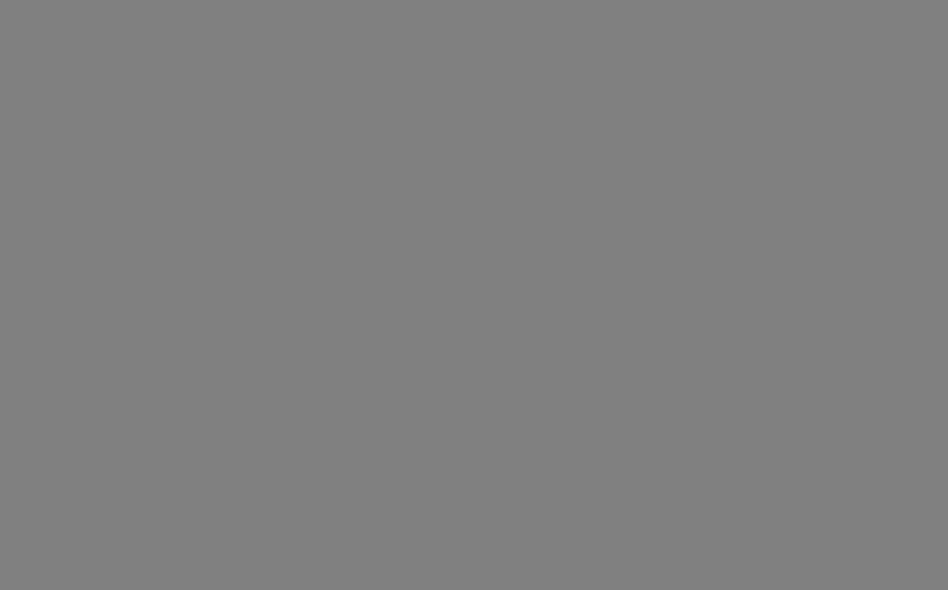
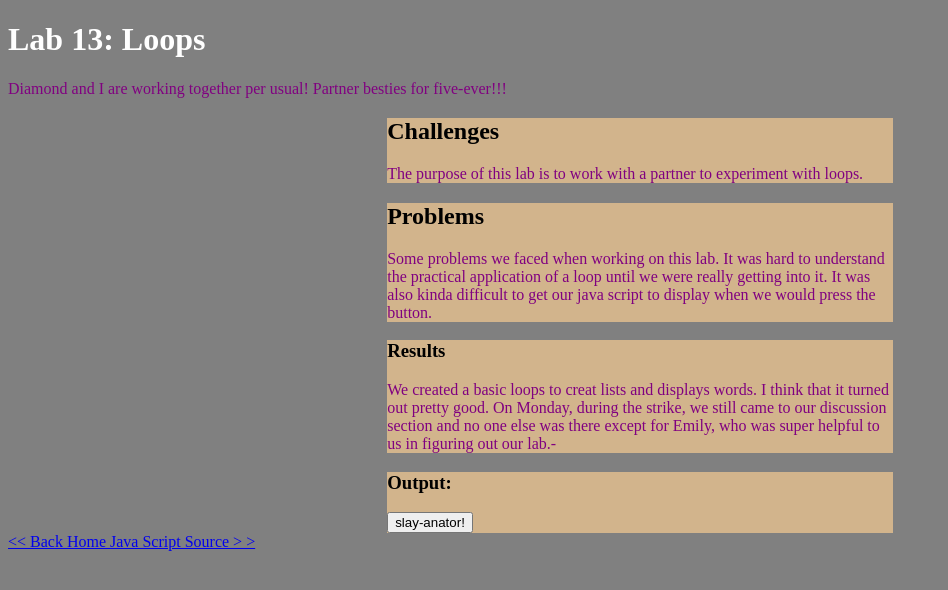
Before and after one commit to gageweber/art101, a plain HTML site: page lab13/index.html in a window 1280 px wide. Shown: the whole page, without its empty margins (0-948 px from the left). Drawn offline with nearby package versions, Linux system fonts and the light colour scheme.

Commit message:
LAB 13
done with lab 13

```diff
--- a/lab13/css/lab.css
+++ b/lab13/css/lab.css
@@ -0,0 +1,24 @@
+#challenges{
+  width: 40%;
+  height: 40%;
+  background-color: tan;
+  margin: auto;
+}
+#problems{
+  width: 40%;
+  height: 40%;
+  background-color: tan;
+  margin: auto;
+}
+#results{
+  width: 40%;
+  height: 40%;
+  background-color: tan;
+  margin: auto;
+}
+#output{
+  width: 40%;
+  height: 40%;
+  background-color: tan;
+  margin: auto;
+}
--- a/lab13/index.html
+++ b/lab13/index.html
@@ -1,11 +1,58 @@
 <!DOCTYPE html>
 <html>
 <head>
-	<title>Lab X - Subject/Topic</title>
+	<title>Lab 13 - Loops</title>
+	<script
+	src="https://code.jquery.com/jquery-3.6.1.min.js"
+	integrity="sha256-o88AwQnZB+VDvE9tvIXrMQaPlFFSUTR+nldQm1LuPXQ="
+	crossorigin="anonymous"></script>
+	<script src="js/lab.js" type="text/javascript" defer> </script>
 	<link rel="stylesheet" type="text/css" href="../css/site.css">
 	<link rel="stylesheet" type="text/css" href="css/lab.css">
+
 </head>
 <body>
+	<h1>Lab 13: Loops </h1>
+
+		<p>Diamond and I are working together per usual! Partner besties for five-ever!!!</p>
+
+			<div id = "challenges">
+
+						<h2> Challenges</h2>
+						<p> The purpose of this lab is to work with a partner to experiment with loops. </p>
+			</div>
+
+			<div id = "problems">
+
+						<h2> Problems </h2>
+						<p> Some problems we faced when working on this lab. It was hard to understand the practical application
+						of a loop until we were really getting into it.  It was also kinda difficult to get our java script to
+					display when we would press the button. </p>
+			</div>
+
+			<div id = "results">
+
+						<h3> Results </h3>
+						<p> We created a basic loops to creat lists and displays words. I think that it turned out pretty good. On Monday,
+						during the strike, we still came to our discussion section and no one else was there except for Emily, who was super
+					helpful to us in figuring out our lab.-</p>
+			</div>
+
+
+			<div id= "output">
+
+				<h3> Output: </h3>
+				<button id= "slay-anator"> slay-anator!</button>
+
+
+
+			</div>
+
+			<div class="linkbox">
+				<a class= "homelink" href="/art101/">&lt;&lt; Back Home </a>
+				<a class= "sourcelink" href="js/lab.js" target="source">Java Script Source &gt; &gt;</a>
+			</div>
+		</div>
 
 </body>
 </html>
--- a/lab13/js/lab.js
+++ b/lab13/js/lab.js
@@ -0,0 +1,34 @@
+/*
+* Author: Diamond Moore and Gage Weber <dikmoore@ucsc.edu> <gaeweber@ucsc.edu>
+* Created: 14 November 2022
+* License: Public Domain
+*/
+//This is my loop, it will loop over the numbers and output the number and matching text.
+function fizzBuzz(){
+  for (var i=1; i<=200; i++){
+    var slay = "";
+    if (i%3==0){
+        slay = slay+"kitty";
+    };
+    if (i%5==0){
+        slay= slay+"boots the house down";
+    };
+    if (i%7==0){
+        slay = slay+"and thats jazz";
+    };
+    if (i%9==0){
+        slay = slay+"ya heard";
+    };
+    //can wrap paragraphs in divs to make styling them easier, make all div's the same class name.
+    if (slay.length>0){
+      $("#output").append("<p>"+slay+" !</p>");
+    } else {
+      $("#output").append("<p>"+i+" !</p>");
+    };
+  };
+
+};
+
+$("#slay-anator").click(function(){
+  fizzBuzz();
+});
```
